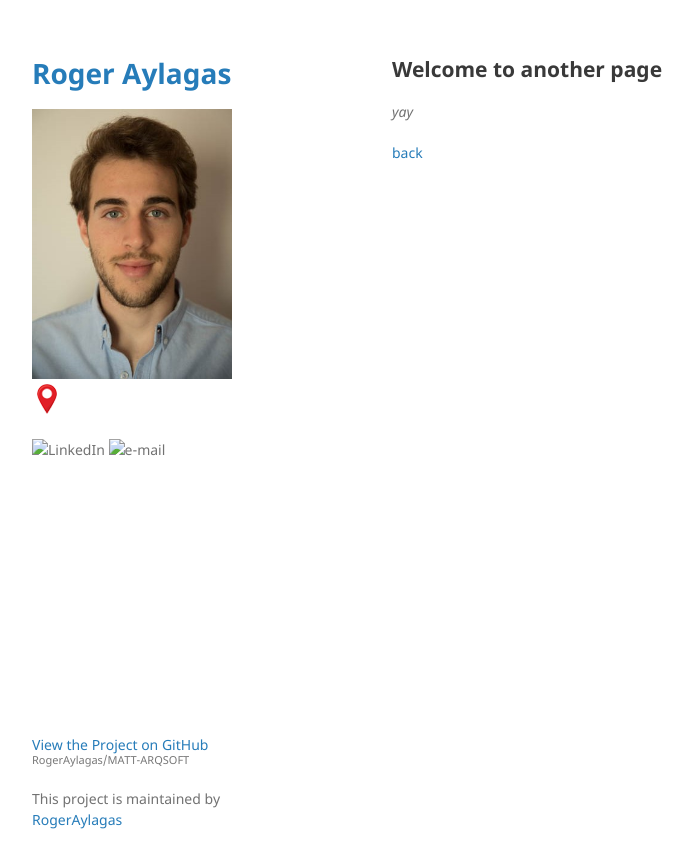
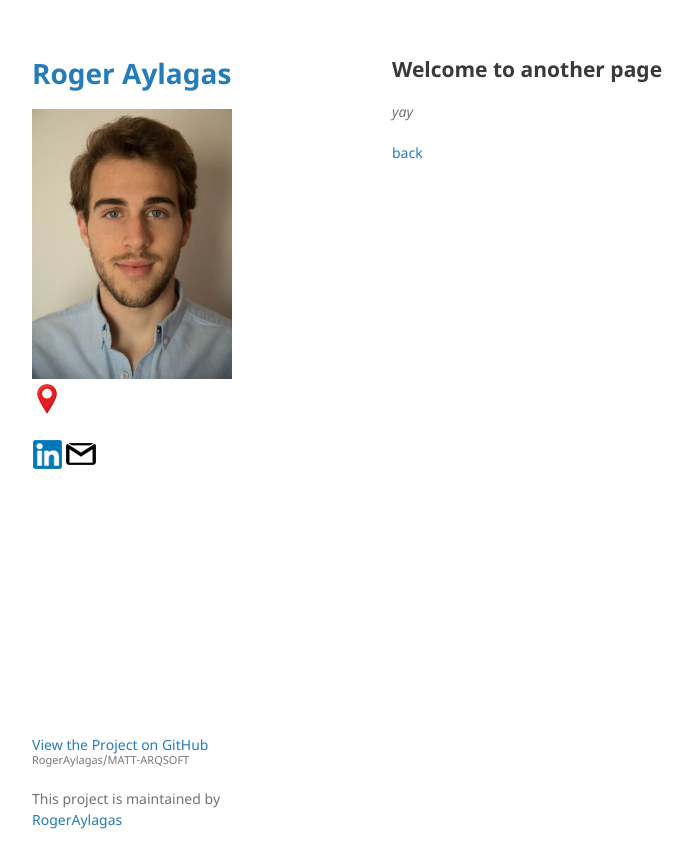
Before and after one commit to RogerAylagas/MATT-ARQSOFT, a Jekyll site: the page built from another-page.md, in a window 1280 px wide. Shown: the top 868 px of the page, without its empty margins (178-871 px from the left). Built offline with Jekyll 4.4.1, drawn with Linux system fonts in a browser that asks for light colours; our own code applies the rules of GitHub Pages for plain Markdown files.

Commit message:
Solved little issue

```diff
--- a/_config.yml
+++ b/_config.yml
@@ -5,11 +5,11 @@ description: MATT-ARQSOFT
 location_icon: /assets/icon/location_icon.png
 location: Barcelona, Spain
 
-linkedin_icon: /assets/img/linkedin_icon.png
+linkedin_icon: /assets/icon/linkedin_icon.png
 linkedin: Roger Aylagas
 linkedin_link: https://www.linkedin.com/in/roger-aylagas-torres/
 
-email_icon: /assets/img/email_icon.png
+email_icon: /assets/icon/email_icon.png
 email: rogeraylagas97@gmail.com
 
 show_downloads: false
```
Also changed, not shown: assets/icon/email_icon.png (renamed from assets/icon/mail_icon.png).
